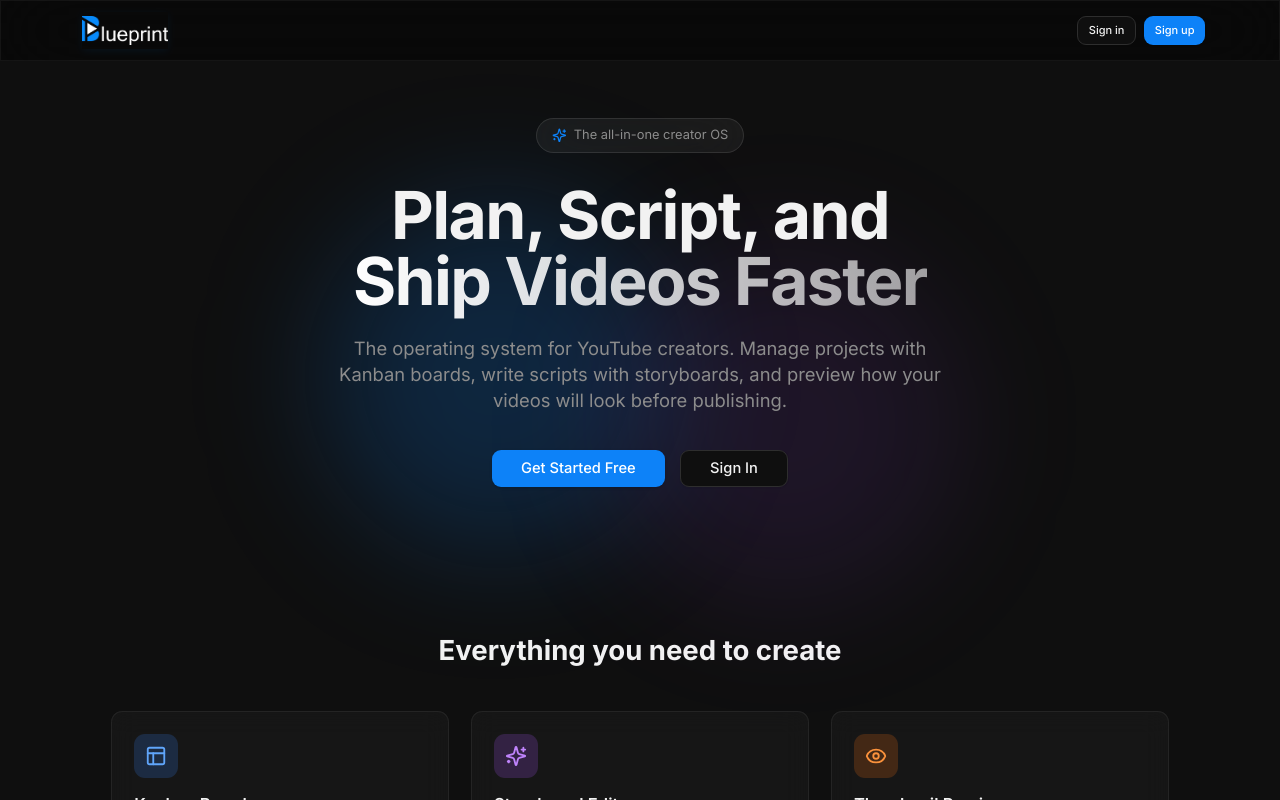
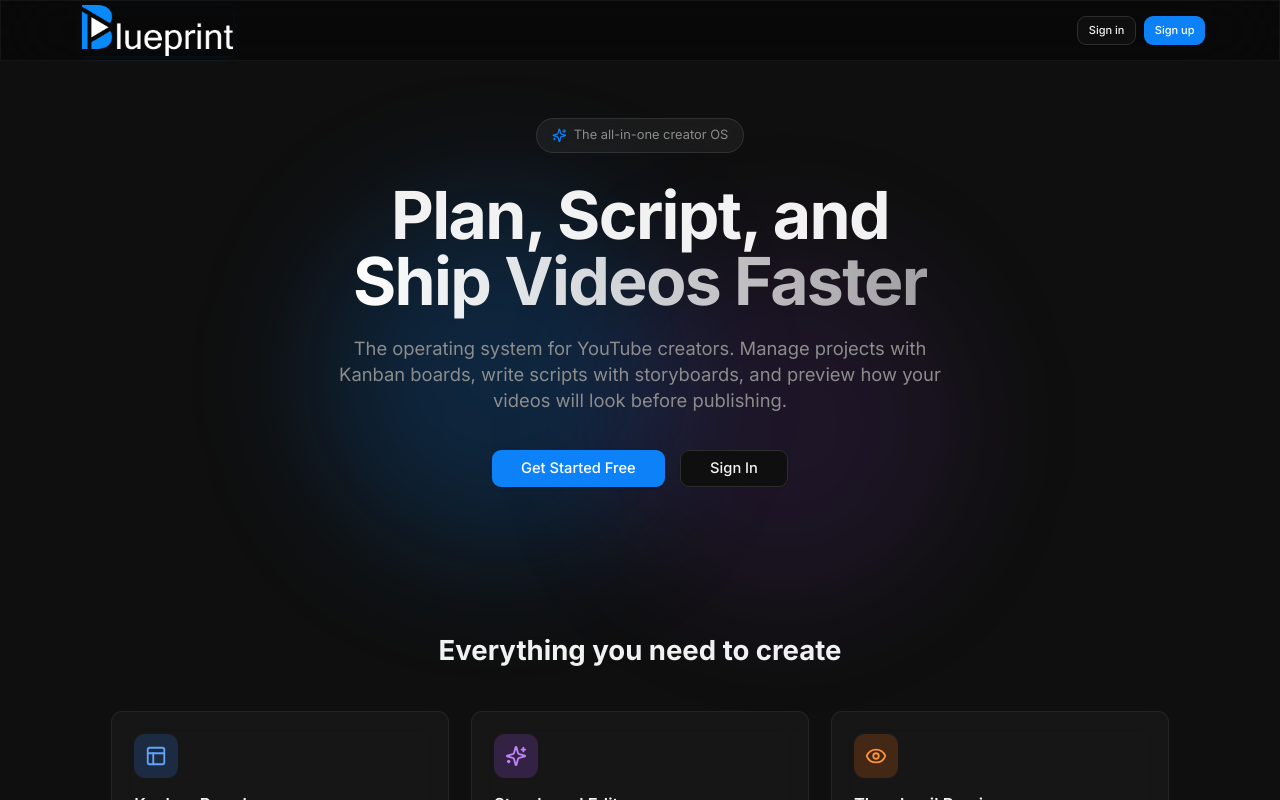
Before and after one commit to DamjanZdr/youtube-project, a Next.js app: page / in a window 1280 px wide. Shown: the top 800 px of the page. Built offline with nearby package versions, Linux system fonts and the light colour scheme; no server answers.

Commit message:
feat: increase navbar logo size, reduce margin

```diff
--- a/app/hub/page.tsx
+++ b/app/hub/page.tsx
@@ -273,7 +273,7 @@ export default function HubPage() {
             <img
               src="/bplogo.png"
               alt="Logo"
-              className="max-h-10 py-1 object-contain bg-white/0"
+              className="max-h-14 object-contain bg-white/0"
               style={{ boxShadow: "0 2px 8px 0 rgba(8, 138, 250, 0.08)", width: 'auto', height: '100%' }}
             />
           </Link>
--- a/app/page.tsx
+++ b/app/page.tsx
@@ -20,7 +20,7 @@ export default async function Home() {
             <img
               src="/bplogo.png"
               alt="Logo"
-              className="max-h-10 py-1 object-contain bg-white/0"
+              className="max-h-14 object-contain bg-white/0"
               style={{ boxShadow: "0 2px 8px 0 rgba(8, 138, 250, 0.08)", width: 'auto', height: '100%' }}
             />
           </Link>
```
